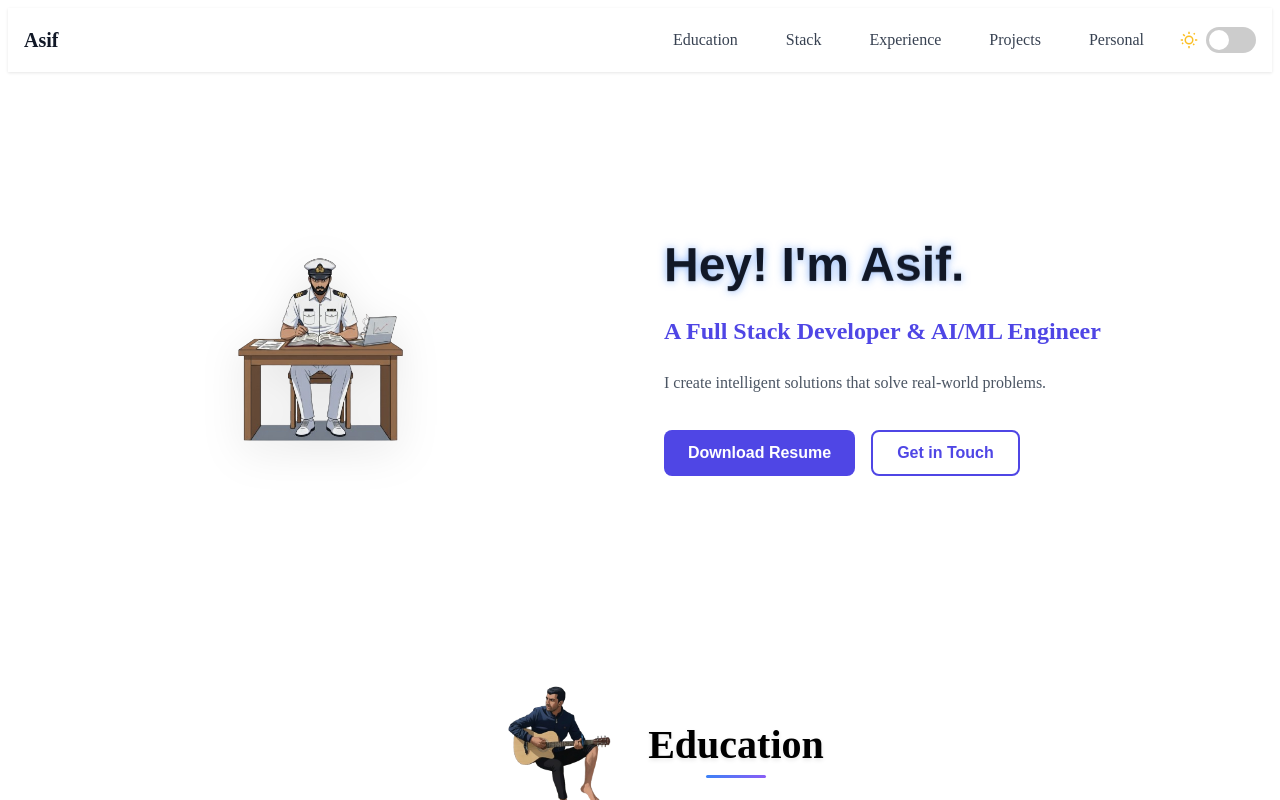
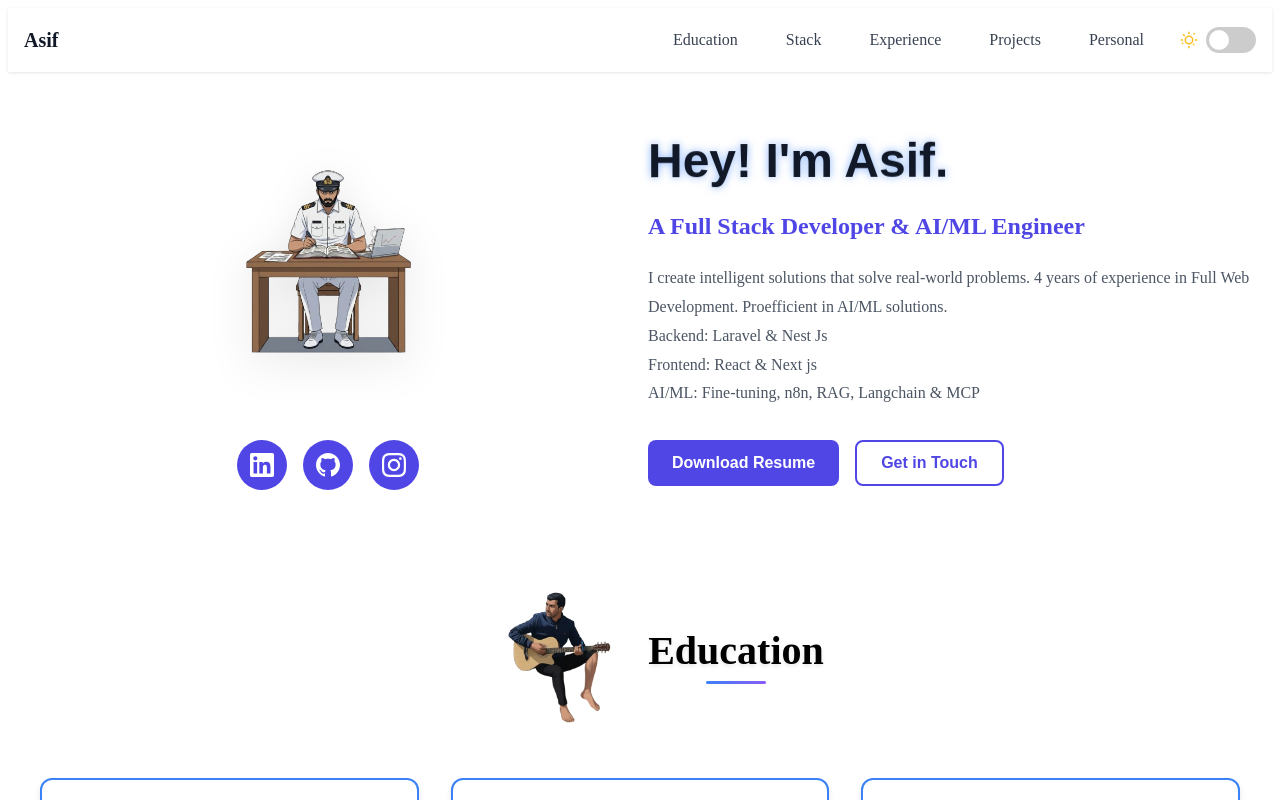
Before and after one commit to Muhammad-Asif10710/Personal-Brand, a React (Vite) app: page / in a window 1280 px wide. Shown: the top 800 px of the page. Built offline with nearby package versions, Linux system fonts and the light colour scheme.

Commit message:
feat: add images to section headings and remove secre

```diff
--- a/index.html
+++ b/index.html
@@ -2,7 +2,7 @@
 <html lang="en">
   <head>
     <meta charset="UTF-8" />
-    <link rel="icon" type="image/svg+xml" href="/vite.svg" />
+    <link rel="icon" type="image/png" href="/asif.png" />
     <meta name="viewport" content="width=device-width, initial-scale=1.0" />
     <title>portfolio</title>
     <script src="https://accounts.google.com/gsi/client" async defer></script>
--- a/src/components/Hero.jsx
+++ b/src/components/Hero.jsx
@@ -96,6 +96,7 @@
     <section key={theme} className={`hero ${isDark ? 'dark' : ''}`}>
       <div className="hero-container">
         <div className="hero-image">
+          <div className="image-container">
             <img
               src={asifImage}
               alt=" Asif"
@@ -109,11 +110,39 @@
               loading="lazy"
             />
           </div>
+          {imageLoaded && (
+            <div className="hero-socials">
+              <a href="https://www.linkedin.com/in/muhammad-asif-zahoor/" target="_blank" rel="noopener noreferrer" className="social-link">
+                <div className="social-circle">
+                  <svg xmlns="http://www.w3.org/2000/svg" viewBox="0 0 24 24" fill="currentColor" className="social-icon">
+                    <path d="M20.447 20.452h-3.554v-5.569c0-1.328-.027-3.037-1.852-3.037-1.853 0-2.136 1.445-2.136 2.939v5.667H9.351V9h3.414v1.561h.046c.477-.9 1.637-1.85 3.37-1.85 3.601 0 4.267 2.37 4.267 5.455v6.286zM5.337 7.433c-1.144 0-2.063-.926-2.063-2.065 0-1.138.92-2.063 2.063-2.063 1.14 0 2.064.925 2.064 2.063 0 1.139-.925 2.065-2.064 2.065zm1.782 13.019H3.555V9h3.564v11.452zM22.225 0H1.771C.792 0 0 .774 0 1.729v20.542C0 23.227.792 24 1.771 24h20.451C23.2 24 24 23.227 24 22.271V1.729C24 .774 23.2 0 22.222 0h.003z"/>
+                  </svg>
+                </div>
+              </a>
+              <a href="https://github.com/Muhammad-Asif10710" target="_blank" rel="noopener noreferrer" className="social-link">
+                <div className="social-circle">
+                  <svg xmlns="http://www.w3.org/2000/svg" viewBox="0 0 24 24" fill="currentColor" className="social-icon">
+                    <path d="M12 0c-6.626 0-12 5.373-12 12 0 5.302 3.438 9.8 8.207 11.387.599.111.793-.261.793-.577v-2.234c-3.338.726-4.033-1.416-4.033-1.416-.546-1.387-1.333-1.756-1.333-1.756-1.089-.745.083-.729.083-.729 1.205.084 1.839 1.237 1.839 1.237 1.07 1.834 2.807 1.304 3.492.997.107-.775.418-1.305.762-1.604-2.665-.305-5.467-1.334-5.467-5.931 0-1.311.469-2.381 1.236-3.221-.124-.303-.535-1.524.117-3.176 0 0 1.008-.322 3.301 1.23.957-.266 1.983-.399 3.003-.404 1.02.005 2.047.138 3.006.404 2.291-1.552 3.297-1.23 3.297-1.23.653 1.653.242 2.874.118 3.176.77.84 1.235 1.911 1.235 3.221 0 4.609-2.807 5.624-5.479 5.921.43.372.823 1.102.823 2.222v3.293c0 .319.192.694.801.576 4.765-1.589 8.199-6.086 8.199-11.386 0-6.627-5.373-12-12-12z"/>
+                  </svg>
+                </div>
+              </a>
+              <a href="https://www.instagram.com/masaf_7101" target="_blank" rel="noopener noreferrer" className="social-link">
+                <div className="social-circle">
+                  <svg xmlns="http://www.w3.org/2000/svg" viewBox="0 0 24 24" fill="currentColor" className="social-icon">
+                    <path d="M12 2.163c3.204 0 3.584.012 4.85.07 3.252.148 4.771 1.691 4.919 4.919.058 1.265.069 1.645.069 4.849 0 3.205-.012 3.584-.069 4.849-.149 3.225-1.664 4.771-4.919 4.919-1.266.058-1.644.07-4.85.07-3.204 0-3.584-.012-4.849-.07-3.26-.149-4.771-1.699-4.919-4.92-.058-1.265-.07-1.644-.07-4.849 0-3.204.013-3.583.07-4.849.149-3.227 1.664-4.771 4.919-4.919 1.266-.057 1.645-.069 4.849-.069zm0-2.163c-3.259 0-3.667.014-4.947.072-4.358.2-6.78 2.618-6.98 6.98-.059 1.281-.073 1.689-.073 4.948 0 3.259.014 3.668.072 4.948.2 4.358 2.618 6.78 6.98 6.98 1.281.058 1.689.072 4.948.072 3.259 0 3.668-.014 4.948-.072 4.354-.2 6.782-2.618 6.979-6.98.059-1.28.073-1.689.073-4.948 0-3.259-.014-3.667-.072-4.947-.196-4.354-2.617-6.78-6.979-6.98-1.281-.059-1.69-.073-4.949-.073zm0 5.838c-3.403 0-6.162 2.759-6.162 6.162s2.759 6.163 6.162 6.163 6.162-2.759 6.162-6.163c0-3.403-2.759-6.162-6.162-6.162zm0 10.162c-2.209 0-4-1.79-4-4 0-2.209 1.791-4 4-4s4 1.791 4 4c0 2.21-1.791 4-4 4zm6.406-11.845c-.796 0-1.441.645-1.441 1.44s.645 1.44 1.441 1.44c.795 0 1.439-.645 1.439-1.44s-.644-1.44-1.439-1.44z"/>
+                  </svg>
+                </div>
+              </a>
+            </div>
+          )}
+        </div>
         <div className="hero-content">
           <h1 className="flirty">Hey! I'm Asif.</h1>
           <p className="hero-subtitle">A Full Stack Developer & AI/ML Engineer </p>
           <p className="hero-description"> I create intelligent
             solutions that solve real-world problems.
+
+            4 years of experience in Full Web Development. Proefficient in AI/ML solutions.<br/> Backend: Laravel & Nest Js<br/> Frontend: React & Next js<br/> AI/ML: Fine-tuning, n8n, RAG, Langchain & MCP
           </p>
           <div className="hero-cta">
             <button className="btn btn-primary" onClick={handleDownloadCV}>Download Resume</button>
--- a/src/styles/Hero.css
+++ b/src/styles/Hero.css
@@ -2,7 +2,7 @@
 .hero {
   min-height: 50vh;
   background-color: #ffffff;
-  padding: 4rem 1rem;
+  padding: 1rem 1rem;
   display: flex;
   align-items: center;
 }
@@ -17,17 +17,89 @@
   width: 100%;
   display: flex;
   align-items: center;
-  gap: 3rem;
+  gap: 1rem;
 }
 
 /* Hero Image */
 .hero-image {
   flex: 1;
   display: flex;
-  justify-content: center;
+  flex-direction: column;
   align-items: center;
   position: relative;
   min-height: 320px;
+  gap: 1rem;
+}
+
+.image-container {
+  position: relative;
+  display: flex;
+  justify-content: center;
+  align-items: center;
+  min-height: 320px;
+}
+
+/* Hero Socials */
+.hero-socials {
+  display: flex;
+  justify-content: center;
+  gap: 1rem;
+  margin-top: 1rem;
+}
+
+.social-link {
+  text-decoration: none;
+  transition: transform 0.3s ease;
+}
+
+.social-link:hover {
+  transform: scale(1.1);
+}
+
+.social-circle {
+  width: 50px;
+  height: 50px;
+  border-radius: 50%;
+  background-color: #4f46e5;
+  display: flex;
+  justify-content: center;
+  align-items: center;
+  transition: background-color 0.3s ease;
+}
+
+.hero.dark .social-circle {
+  background-color: #10b981;
+}
+
+.social-circle:hover {
+  background-color: #4338ca;
+}
+
+.hero.dark .social-circle:hover {
+  background-color: #059669;
+}
+
+.social-icon {
+  width: 24px;
+  height: 24px;
+  color: #ffffff;
+}
+
+/* Hero Phone */
+.hero-phone {
+  text-align: center;
+  margin-top: 1rem;
+}
+
+.hero-phone p {
+  font-size: 1.2rem;
+  font-weight: 600;
+  color: #111827;
+  margin: 0.25rem 0;
+}
+
+.hero.dark .hero-phone p {
+  color: #ffffff;
 }
 
 .hero-image img {
```
Also changed, not shown: public/asif.png (added), 1 other file (tests, documents, lock files or other folders). Lines whose indentation alone changed are shown as unchanged.
